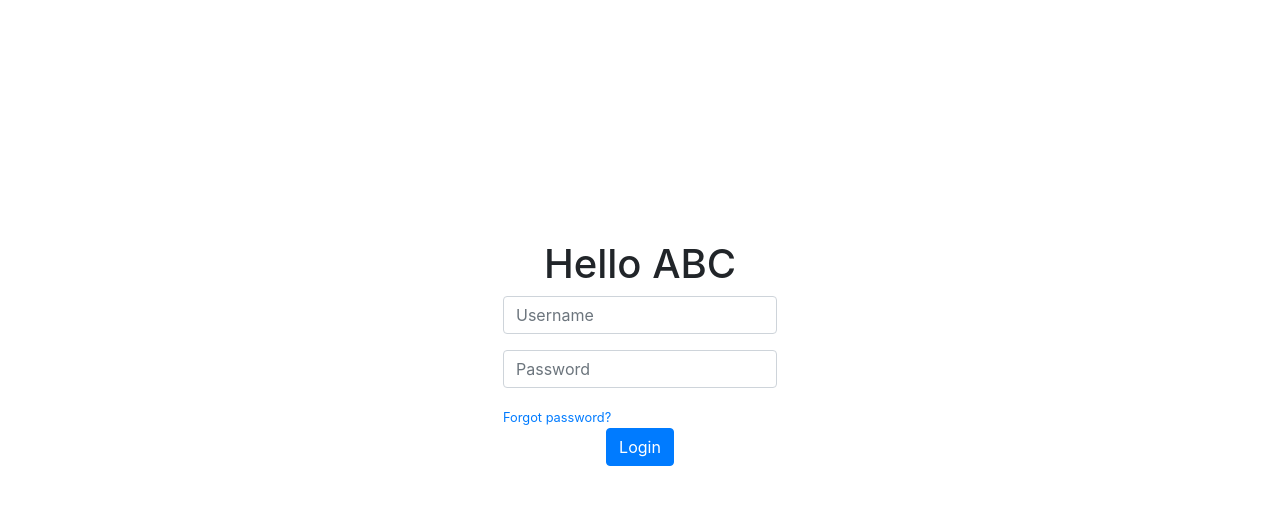
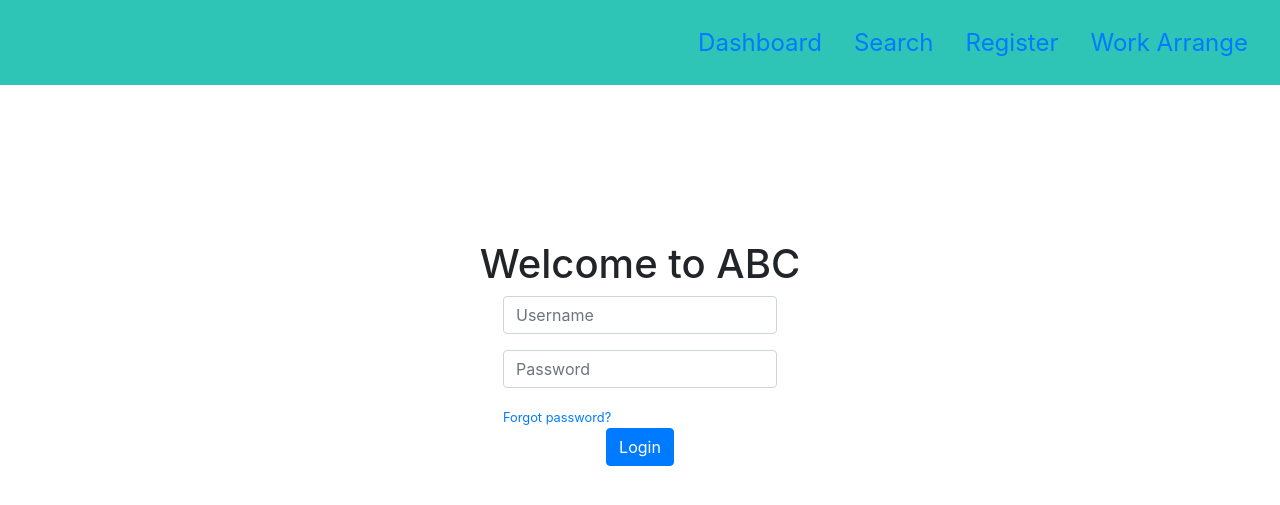
Before and after one commit to IsuruFerna/capstone, a Django app: page /login in a window 1280 px wide. Shown: the top 505 px of the page. Run offline with Django 4.2, Linux system fonts and the light colour scheme; some libraries are stand-ins or nearby versions.

Commit message:
implimenting drop down btn

```diff
--- /dev/null
+++ b/capstone/humanresources/static/humanresources/script.js
@@ -0,0 +1,17 @@
+document.addEventListener('DOMContentLoaded', function() {
+  const btnDropdown = document.querySelector('.register');
+  const navListSub = document.querySelector('.nav-list-sub');
+
+  // dropdown menu visibility
+  btnDropdown.addEventListener('click', function() {
+
+      // toggle visibility
+      if (navListSub.classList.contains('visible')) {
+        navListSub.classList.remove('visible');
+        navListSub.classList.add('invisible');
+      } else {
+        navListSub.classList.remove('invisible');
+        navListSub.classList.add('visible');
+      }
+  })
+});
--- a/capstone/humanresources/static/humanresources/styles.css
+++ b/capstone/humanresources/static/humanresources/styles.css
@@ -26,3 +26,46 @@ body {
 .msg-warning {
   color: red;
 }
+
+.nav {
+  background-color: #2EC4B6;
+  height: 85px;
+}
+
+.nav-list-1 {
+  display: flex;
+  flex-direction: row;
+  justify-content: flex-end;
+  width: 100vw;
+  align-items: center;
+  margin: 0.2rem 0;
+}
+
+.nav-item {
+  list-style: none;
+  margin-right: 2rem;
+  font-size: 1.5rem;
+  position: relative;
+}
+
+.nav-list-sub {
+  position: absolute;
+  width: 200px;
+  height: 125px;
+  padding: 1rem 0 0 0;
+  left: -0.5rem;
+  top: 3.5rem;
+  background-color: #CBF3F0;
+  border-radius: 10px;
+  border: 1px solid rgba(0,0,0,.1);
+}
+
+.nav-item-sub {
+  list-style: none;
+  font-size: 1.2rem;
+  margin-left: 1.2rem;
+}
+
+.hr {
+  margin: 0.2rem;
+}
--- a/capstone/humanresources/templates/humanresources/layout.html
+++ b/capstone/humanresources/templates/humanresources/layout.html
@@ -10,26 +10,40 @@
   <link href="{% static 'humanresources/styles.css' %}"  rel="stylesheet">
   <title>{% block title %}ABC{% endblock %}</title>
   {% block script %}
+    <script src="{% static 'humanresources/script.js' %}"></script>
   {% endblock %}
 </head>
 <body>
+  {% comment %} This is Nav {% endcomment %}
+  <nav class="nav">
+    <ul class="nav-list-1">
+      <li class="nav-item">
+        <a href="#">Dashboard</a>
+      </li>
+      <li class="nav-item">
+        <a href="#">Search</a>
+      </li>
+      <li class="nav-item register">
+        <a href="#">Register</a>
+        <ul class="nav-list-sub invisible">
+          <li class="nav-item-sub">
+            <a href="#">Add Employee</a>
+          </li>
+          <li class="nav-item-sub">
+            <a href="#">Add Employer</a>
+          </li>
+          <hr class="hr">
+          <li class="nav-item-sub">
+            <a href="#">Employee register</a>
+          </li>
+        </ul>
+      </li>
+      <li class="nav-item nav-dropdown">
+        <a href="#">Work Arrange</a>
+      </li>
+    </ul>
+  </nav>
   {% block body %}
-    <nav class="navbar navbar-expand-lg bg-body-tertiary">
-      <div class="container-fluid">
-        <a class="navbar-brand" href="#">ABC</a>
-        <button class="navbar-toggler" type="button" data-bs-toggle="collapse" data-bs-target="#navbarNavAltMarkup" aria-controls="navbarNavAltMarkup" aria-expanded="false" aria-label="Toggle navigation">
-          <span class="navbar-toggler-icon"></span>
-        </button>
-        <div class="collapse navbar-collapse" id="navbarNavAltMarkup">
-          <div class="navbar-nav">
-            <a class="nav-link active" aria-current="page" href="#">Home</a>
-            <a class="nav-link" href="#">Features</a>
-            <a class="nav-link" href="#">Pricing</a>
-            <a class="nav-link disabled">Disabled</a>
-          </div>
-        </div>
-      </div>
-    </nav>
   {% endblock %}
 </body>
 </html>
--- a/capstone/humanresources/templates/humanresources/login.html
+++ b/capstone/humanresources/templates/humanresources/login.html
@@ -6,7 +6,7 @@
 
 {% block body %}
   <div class="container-form-login">
-    <h1 class="g-col-6">Hello ABC</h1>
+    <h1 class="g-col-6">Welcome to ABC</h1>
     <form method="post" action="{% url 'login' %}">
       {% csrf_token %}
 
--- a/capstone/humanresources/views.py
+++ b/capstone/humanresources/views.py
@@ -7,7 +7,7 @@ from django.urls import reverse
 # Create your views here.
 
 
-@login_required
+@login_required(login_url="login")
 def index(request):
     return render(request, 'humanresources/index.html')
 
```
Also changed, not shown: capstone/db.sqlite3.
